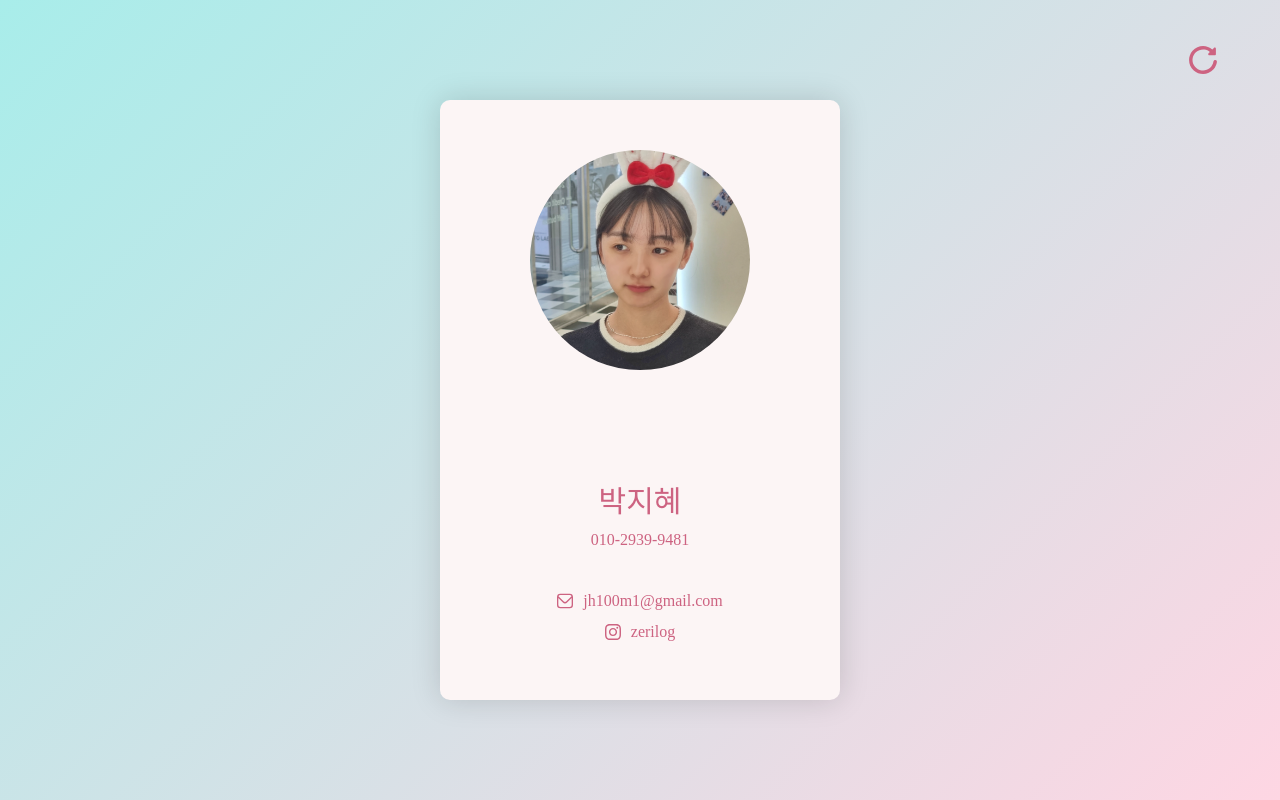
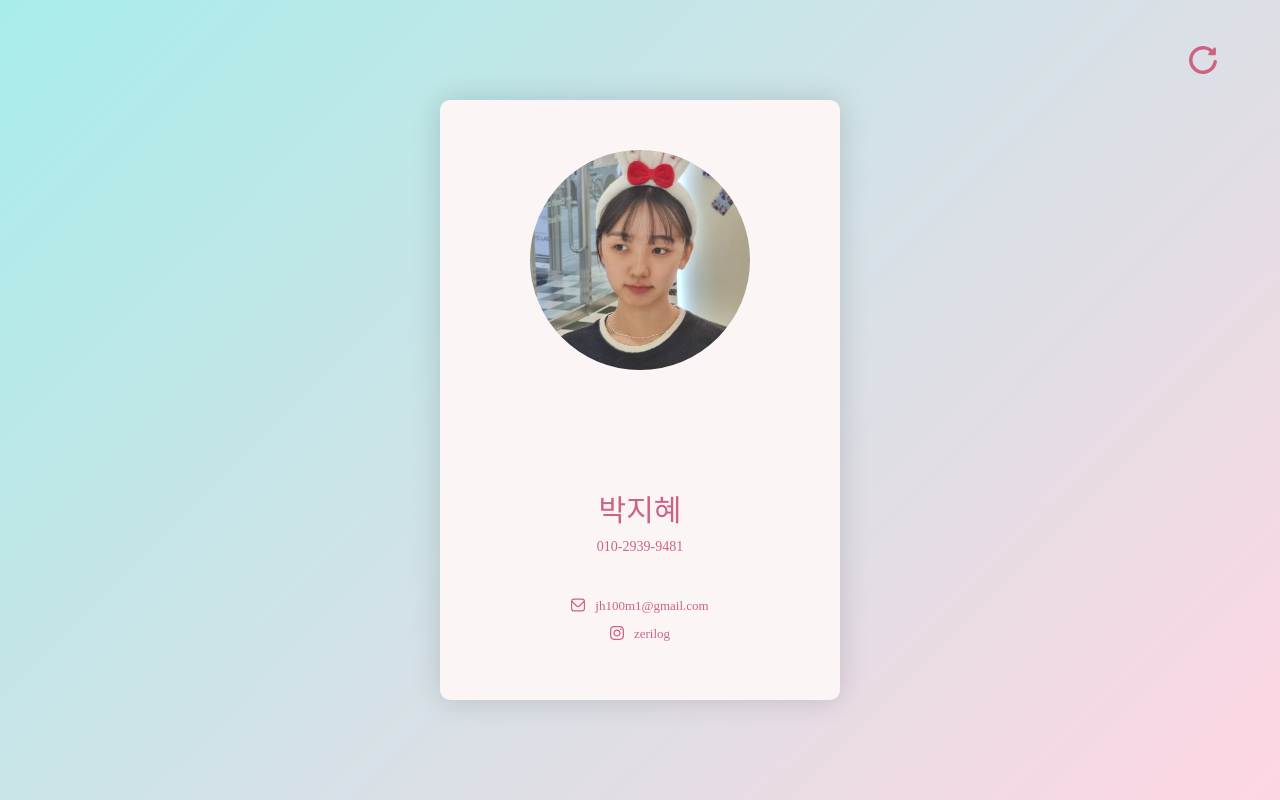
Before and after one commit to jyejyes/mobileBusinessCard, a React (Vite) app: page / in a window 1280 px wide. Built offline with nearby package versions, Linux system fonts and the light colour scheme; a web font is replaced by a local one.

Commit message:
글씨 크기 줄임

```diff
--- a/src/components/Card.tsx
+++ b/src/components/Card.tsx
@@ -43,12 +43,12 @@ export const Card = () => {
         <p className="number">010-2939-9481</p>
 
         <div className="contact">
-          <EmailIcon width={16} height={16} />
+          <EmailIcon width={14} height={14} />
 
           <p>jh100m1@gmail.com</p>
         </div>
         <div className="contact">
-          <InstagramIcon width={16} height={16} />
+          <InstagramIcon width={14} height={14} />
 
           <p>zerilog</p>
         </div>
@@ -114,7 +114,7 @@ const Information = styled.div<InformationProps>`
   width: 100%;
 
   display: flex;
-  gap: 1.5rem;
+  gap: 1.4rem;
   flex-direction: column;
   justify-content: center;
   align-items: center;
@@ -137,7 +137,7 @@ const Information = styled.div<InformationProps>`
   }
 
   .number {
-    font-size: 1.6rem;
+    font-size: 1.4rem;
     margin-bottom: 3rem;
     font-weight: 500;
   }
@@ -148,7 +148,7 @@ const Information = styled.div<InformationProps>`
     align-items: center;
 
     & > p {
-      font-size: 1.6rem;
+      font-size: 1.3rem;
       font-weight: 500;
     }
 
```
